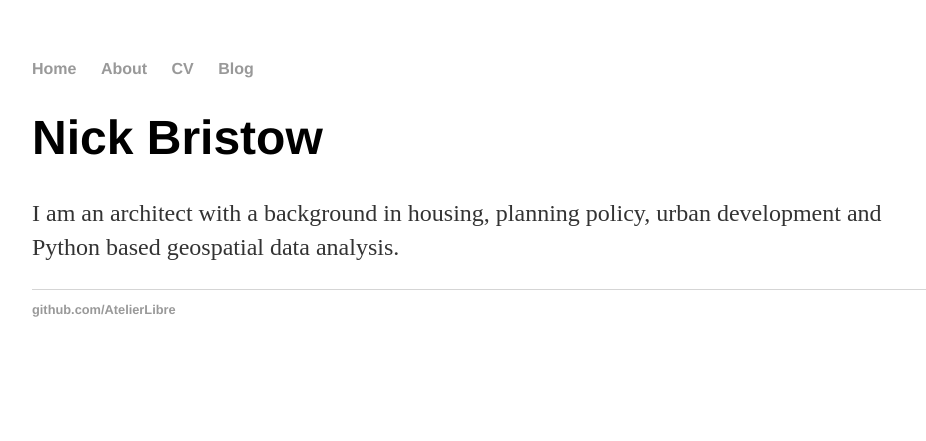
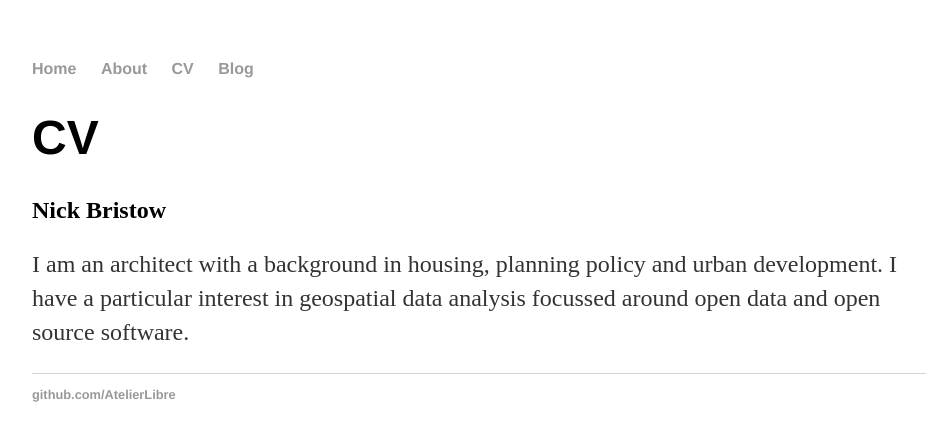
Before and after one commit to AtelierLibre/AtelierLibre.github.io, a Jekyll site: the page built from cv/index.html, in a window 1280 px wide. Shown: the top 441 px of the page, without its empty margins (160-1086 px from the left). Built offline with Jekyll 4.4.1, drawn with Linux system fonts in a browser that asks for light colours.

Commit message:
Minor edit to CV

```diff
--- a/cv/index.html
+++ b/cv/index.html
@@ -3,8 +3,9 @@ layout: default
 title: About
 ---
 <div class="blurb">
-	<h1>Nick Bristow</h1>
-	<p>I am an architect with a background in housing, planning policy, urban development and Python based geospatial data analysis.</p>
+	<h1>CV</h1>
+	<h2>Nick Bristow</h2>
+	<p>I am an architect with a background in housing, planning policy and urban development. I have a particular interest in geospatial data analysis focussed around open data and open source software.</p>
 </div>
 
 <!-- /.blurb -->
```
